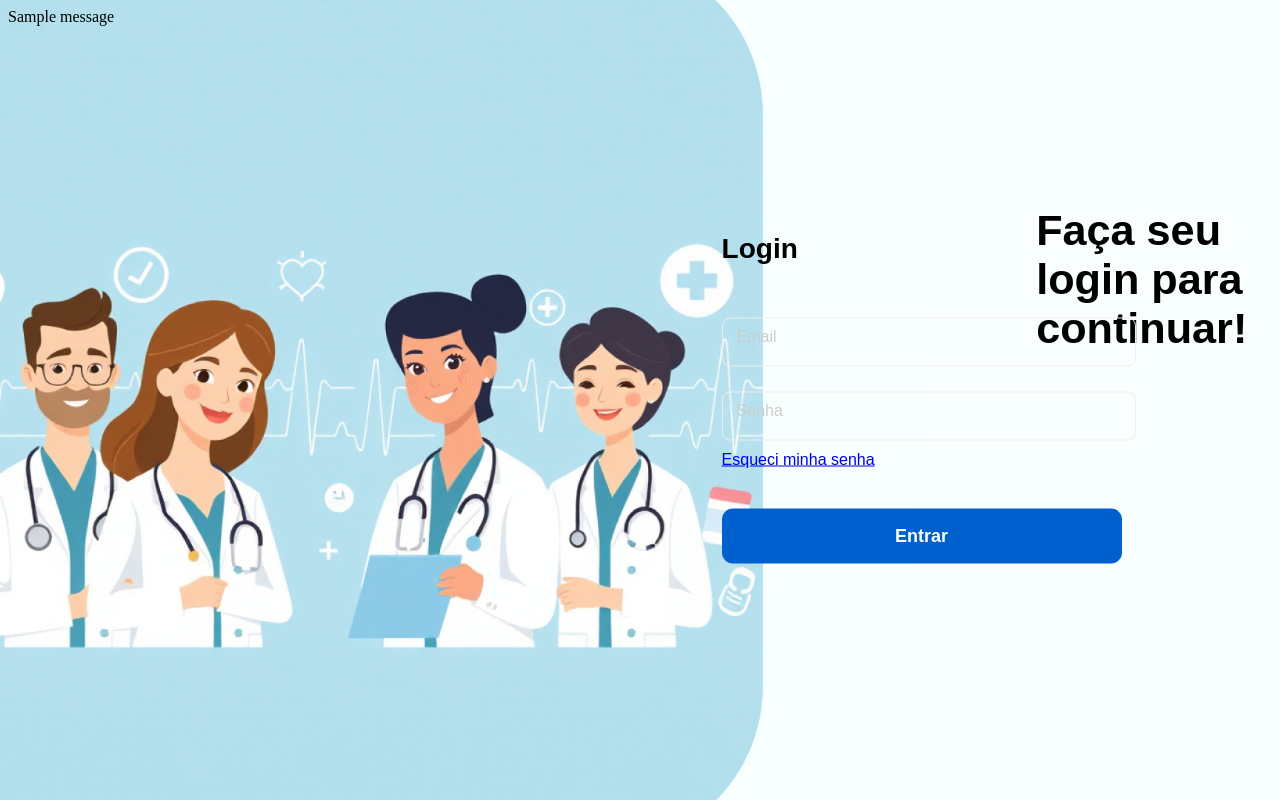
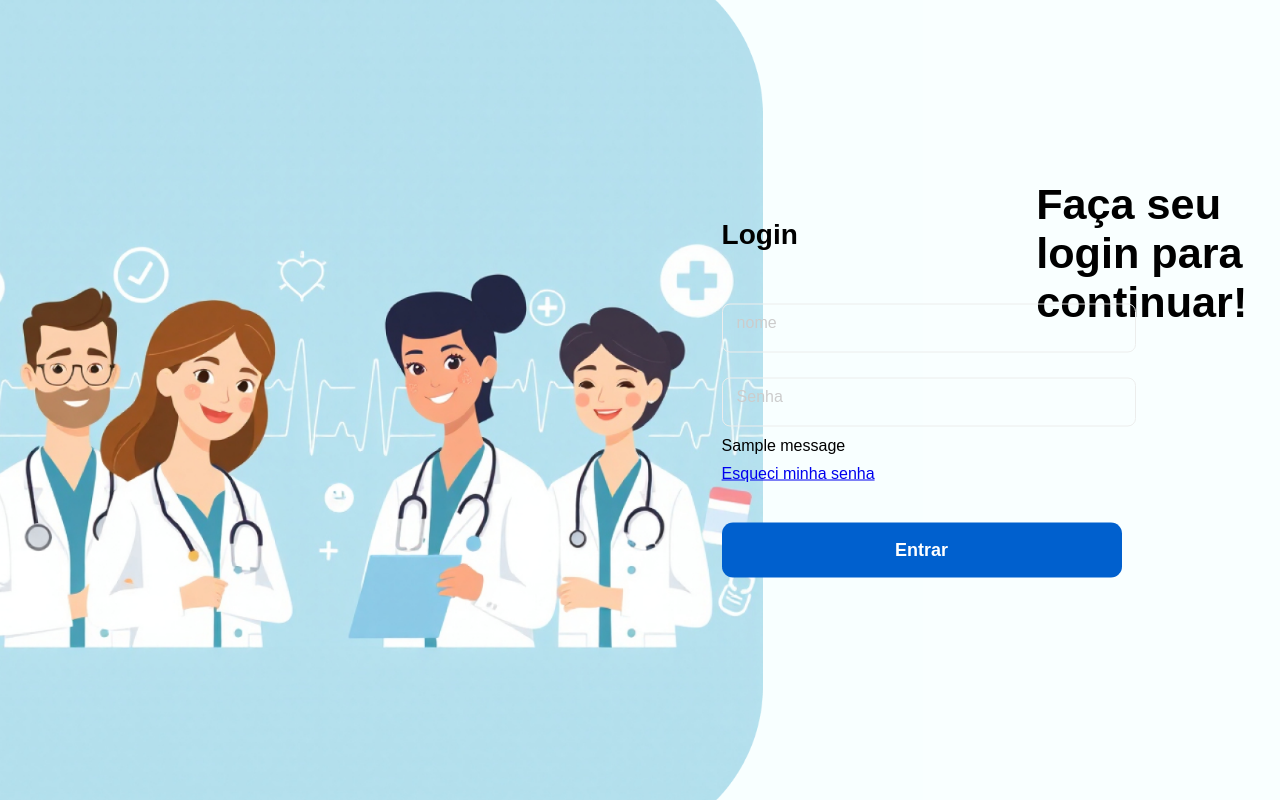
Before and after one commit to IKhacker69/PROJETO-PESSOAL, a Flask app: page /login in a window 1280 px wide. Run offline with Flask 3, Linux system fonts and the light colour scheme; one stand-in notice (Sample message) is shown.

Commit message:
Arrumando login

```diff
--- a/templates/login.html
+++ b/templates/login.html
@@ -1,13 +1,5 @@
 <!DOCTYPE html>
 <html lang="pt-br">
-
-{% with mensagem = get_flashed_messages() %}
-{% if mensagem %}
-    <div class="flash_alert">
-       {{ mensagem[0] }}
-    </div>
-{% endif %}
-{% endwith %}
 
 
 <header>
@@ -27,18 +19,27 @@
       <h2>Faça seu login para continuar!</h2>
     </div>
 
-<form class="form-control" action="">
+<form class="form-control" action="" method="post">
   <p class="title">Login</p>
 
   <div class="input-field">
-    <input required class="input" type="text" />
-    <label class="label" for="input">Email</label>
+    <input required class="input" type="text" name="nome"/>
+    <label class="label" for="input">nome</label>
   </div>
 
   <div class="input-field">
-    <input required class="input" type="password" />
+    <input required class="input" type="password" name="senha" />
     <label class="label" for="input">Senha</label>
   </div>
+
+  {% with mensagem = get_flashed_messages() %}
+{% if mensagem %}
+    <div class="flash_alert">
+       {{ mensagem[0] }}
+    </div>
+{% endif %}
+{% endwith %}
+
 
   <a href="#">Esqueci minha senha</a>
   <button class="submit-btn">Entrar</button>
```
